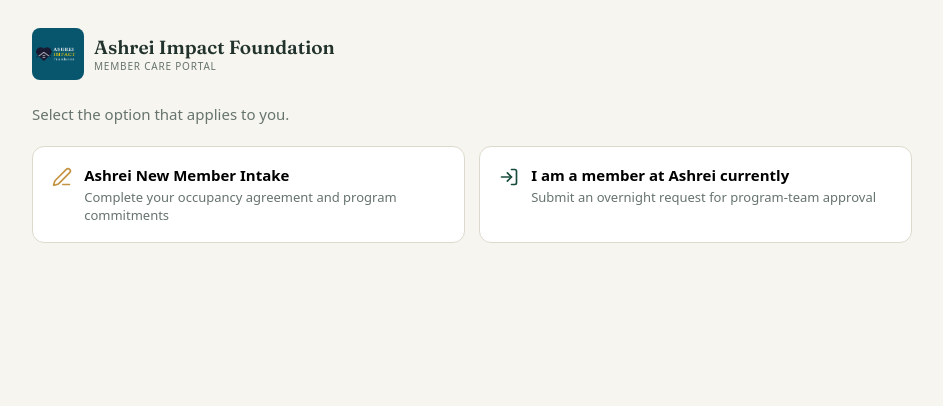
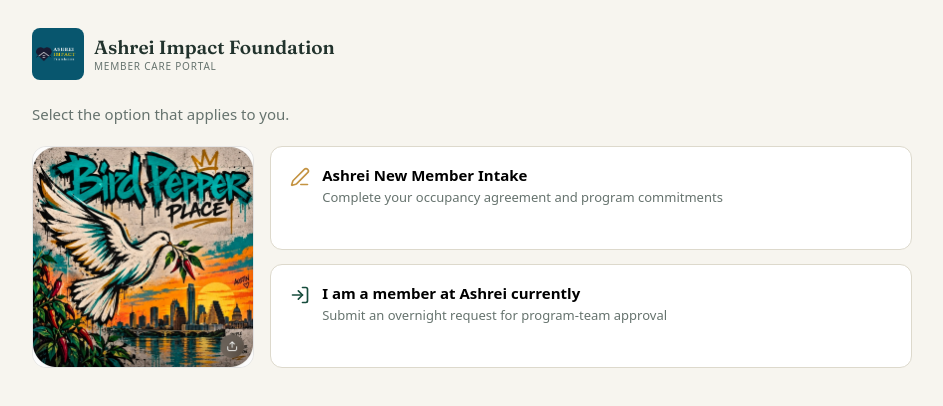
Before and after one commit to JamesJones4301/Transitional-Home-Intake-Form, a Next.js app: page / in a window 1280 px wide. Shown: the top 406 px of the page, without its empty margins (168-1111 px from the left). Built offline with nearby package versions, Linux system fonts and the light colour scheme.

Commit message:
Show Bird Pepper Place artwork on welcome screen (#4)

```diff
--- a/app/globals.css
+++ b/app/globals.css
@@ -89,6 +89,30 @@
 button:not(:disabled):hover { transform: translateY(-1px); box-shadow: 0 7px 20px rgb(23 76 60 / 10%); }
 button:focus-visible, input:focus-visible { outline: 3px solid rgb(196 147 66 / 35%); outline-offset: 2px; }
 
+.welcome-grid {
+  display: grid;
+  grid-template-columns: 220px minmax(0, 1fr);
+  gap: 18px;
+  align-items: stretch;
+}
+.welcome-art {
+  width: 220px;
+  height: 220px;
+  object-fit: cover;
+  border-radius: 14px;
+  border: 1px solid var(--border);
+}
+.welcome-options {
+  display: grid;
+  grid-template-columns: 1fr;
+  gap: 14px;
+}
+@media (max-width: 640px) {
+  .welcome-grid { grid-template-columns: 1fr; justify-items: center; }
+  .welcome-art { width: 180px; height: 180px; }
+  .welcome-options { width: 100%; }
+}
+
 @media (max-width: 640px) {
   .role-grid, .two-col-grid, .stats-grid, .report-grid, .curfew-grid, .assignment-row { grid-template-columns: 1fr !important; }
   .action-row { flex-direction: column; }
--- a/app/page.tsx
+++ b/app/page.tsx
@@ -351,9 +351,18 @@
         Select the option that applies to you.
         {activeCount > 0 && ` ${activeCount} active member${activeCount === 1 ? "" : "s"}.`}
       </p>
-      <div className="role-grid" style={{ display: "grid", gridTemplateColumns: "1fr 1fr", gap: 14 }}>
-        <RoleCard icon={<PenLine size={20} />} title="Ashrei New Member Intake" desc="Complete your occupancy agreement and program commitments" onClick={() => setRole("intake")} accent />
-        <RoleCard icon={<LogIn size={20} />} title="I am a member at Ashrei currently" desc="Submit an overnight request for program-team approval" onClick={() => setRole("resident")} />
+      <div className="welcome-grid">
+        <img
+          className="welcome-art"
+          src="/bird-pepper-place-art.jpg"
+          alt="Bird Pepper Place artwork with a dove and the Austin skyline"
+          width={884}
+          height={884}
+        />
+        <div className="welcome-options">
+          <RoleCard icon={<PenLine size={20} />} title="Ashrei New Member Intake" desc="Complete your occupancy agreement and program commitments" onClick={() => setRole("intake")} accent />
+          <RoleCard icon={<LogIn size={20} />} title="I am a member at Ashrei currently" desc="Submit an overnight request for program-team approval" onClick={() => setRole("resident")} />
+        </div>
       </div>
     </div>
   );
```
Also changed, not shown: public/bird-pepper-place-art.jpg (added).
